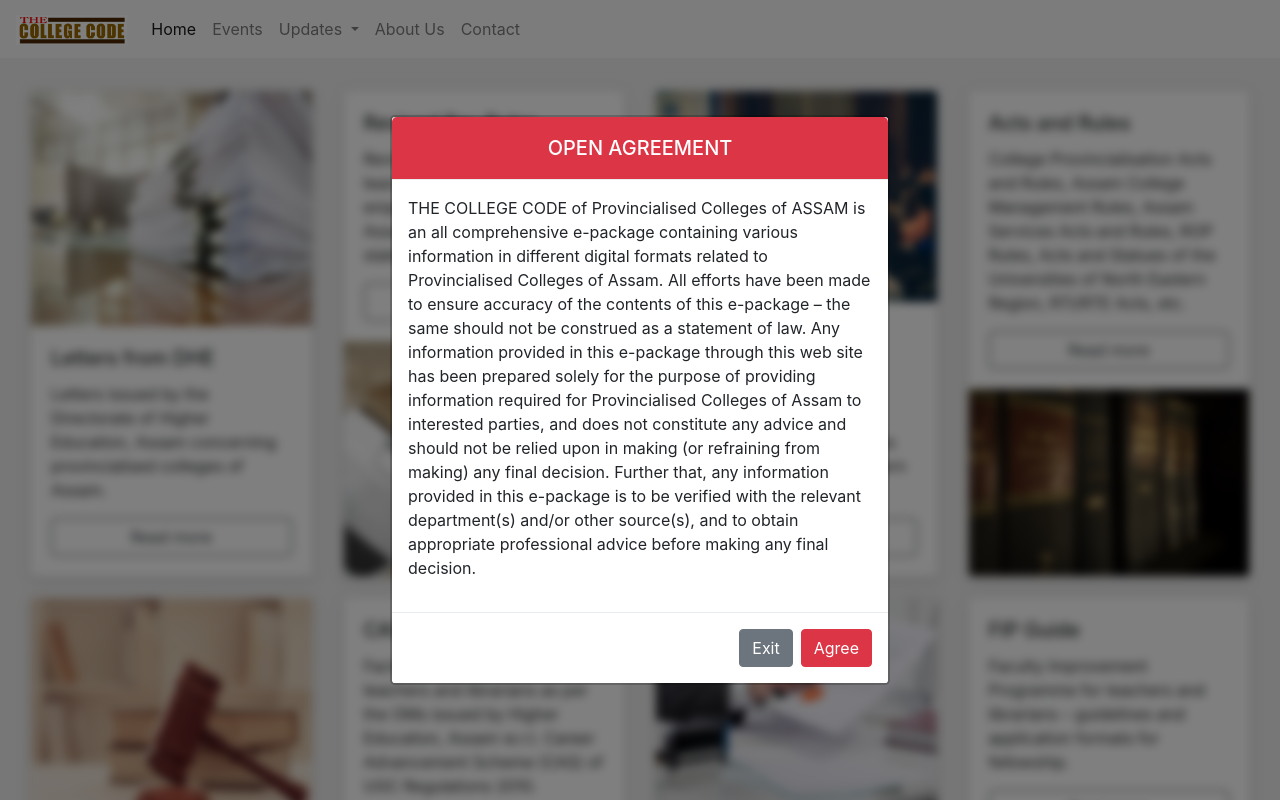
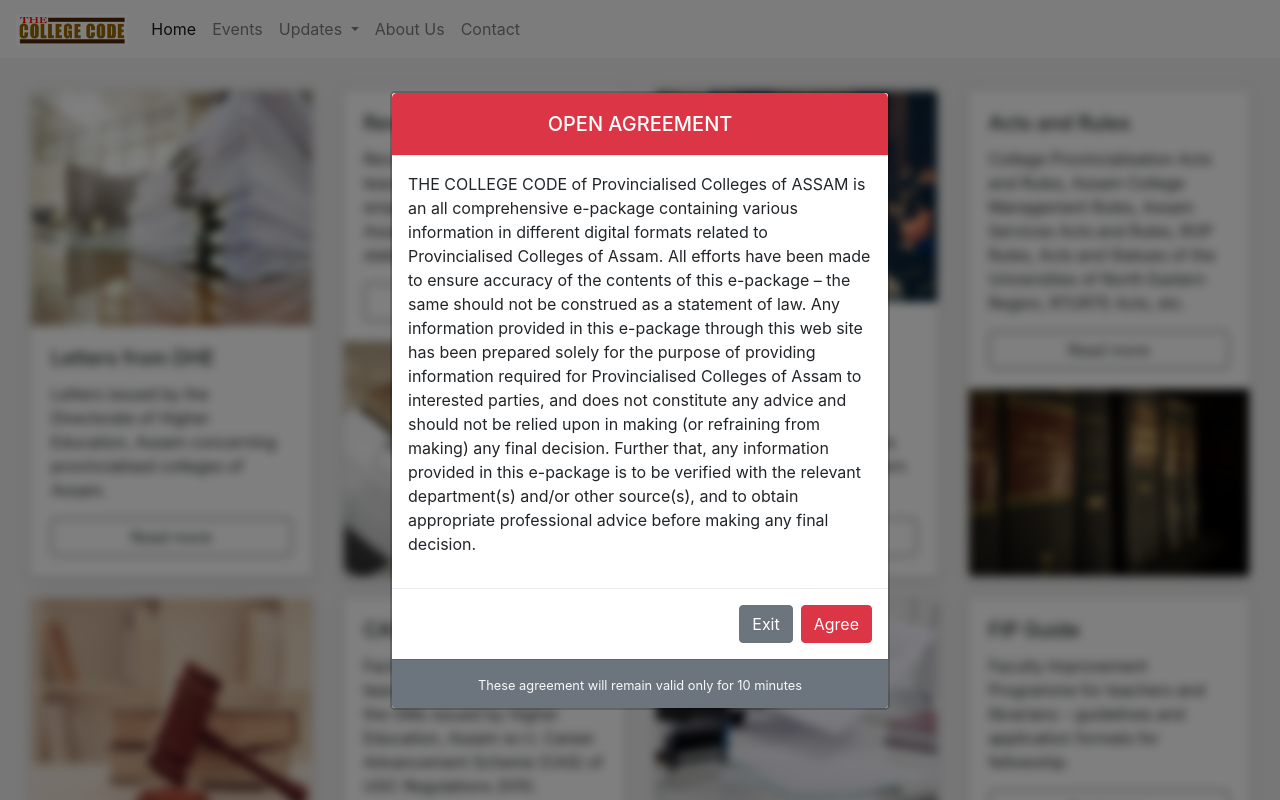
Before and after one commit to jabir15/acc-try, a Django app: page / in a window 1280 px wide. Run offline with Django 3.2, Linux system fonts and the light colour scheme; some libraries are stand-ins or nearby versions.

Commit message:
added cookie validity statement at modal footer

```diff
--- a/personal/templates/personal/header.html
+++ b/personal/templates/personal/header.html
@@ -86,7 +86,7 @@
 		});
 		$('#agreeDisclaimer').on('click', function () {
 			var date = new Date();
-			date.setTime(date.getTime() +  5 * 60 * 1000);
+			date.setTime(date.getTime() +  10 * 60 * 1000);
 			$.cookie('agreeDisclaimer', 'yes', { expires: date, path: '/' });
 			$("#maincontent").css('filter', 'blur(0px)');
 		});
--- a/personal/templates/personal/includes/disclaimer.html
+++ b/personal/templates/personal/includes/disclaimer.html
@@ -19,6 +19,11 @@
                 <button type="button" class="btn btn-secondary" onclick="location.href='{% url 'contact' %}';">Exit</button>
                 <button id="agreeDisclaimer" type="button" class="btn btn-danger" data-dismiss="modal">Agree</button>
             </div>
+            <div class="card-footer bg-secondary text-light">
+                <p class="m-0 text-center">
+                    <small>These agreement will remain valid only for 10 minutes</small>
+                </p>
+            </div>
         </div>
     </div>
 </div>
```
